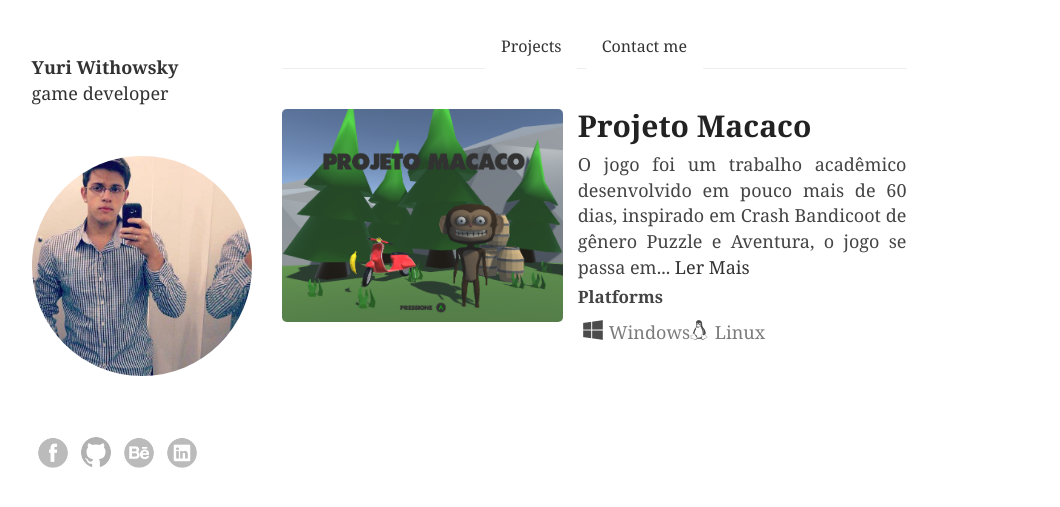
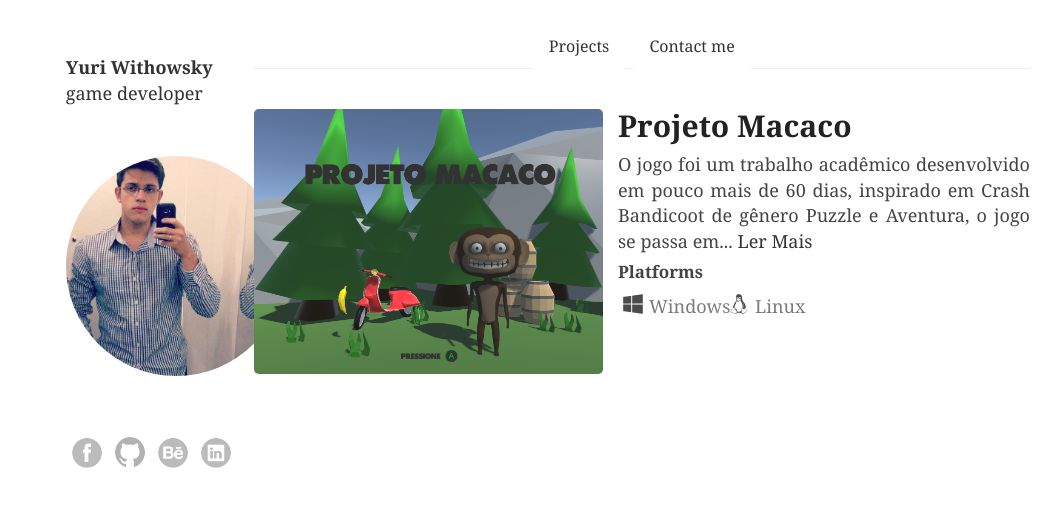
Before and after one commit to yuriwithowsky/yuriwithowsky.github.io, a Jekyll site: the page built from index.html, in a window 1280 px wide. Shown: the top 507 px of the page, without its empty margins (171-1231 px from the left). Built offline with Jekyll 4.4.1, drawn with Linux system fonts in a browser that asks for light colours; some web fonts are replaced.

Commit message:
Update theme.css

```diff
--- a/css/theme.css
+++ b/css/theme.css
@@ -13,7 +13,7 @@ img
 .container
 {
     margin-top: 25px;
-    /*padding: 0 5%;*/
+    padding: 0 5%;
     width:100%;
 }
 .row {
@@ -33,8 +33,8 @@ img
 
 .content {
     /*margin-left: 37%;*/
-    padding-left: 5%;
-    padding-right: 15%;
+    /*padding-left: 5%;
+    padding-right: 15%;*/
     width: 70%;
 }
 
```
